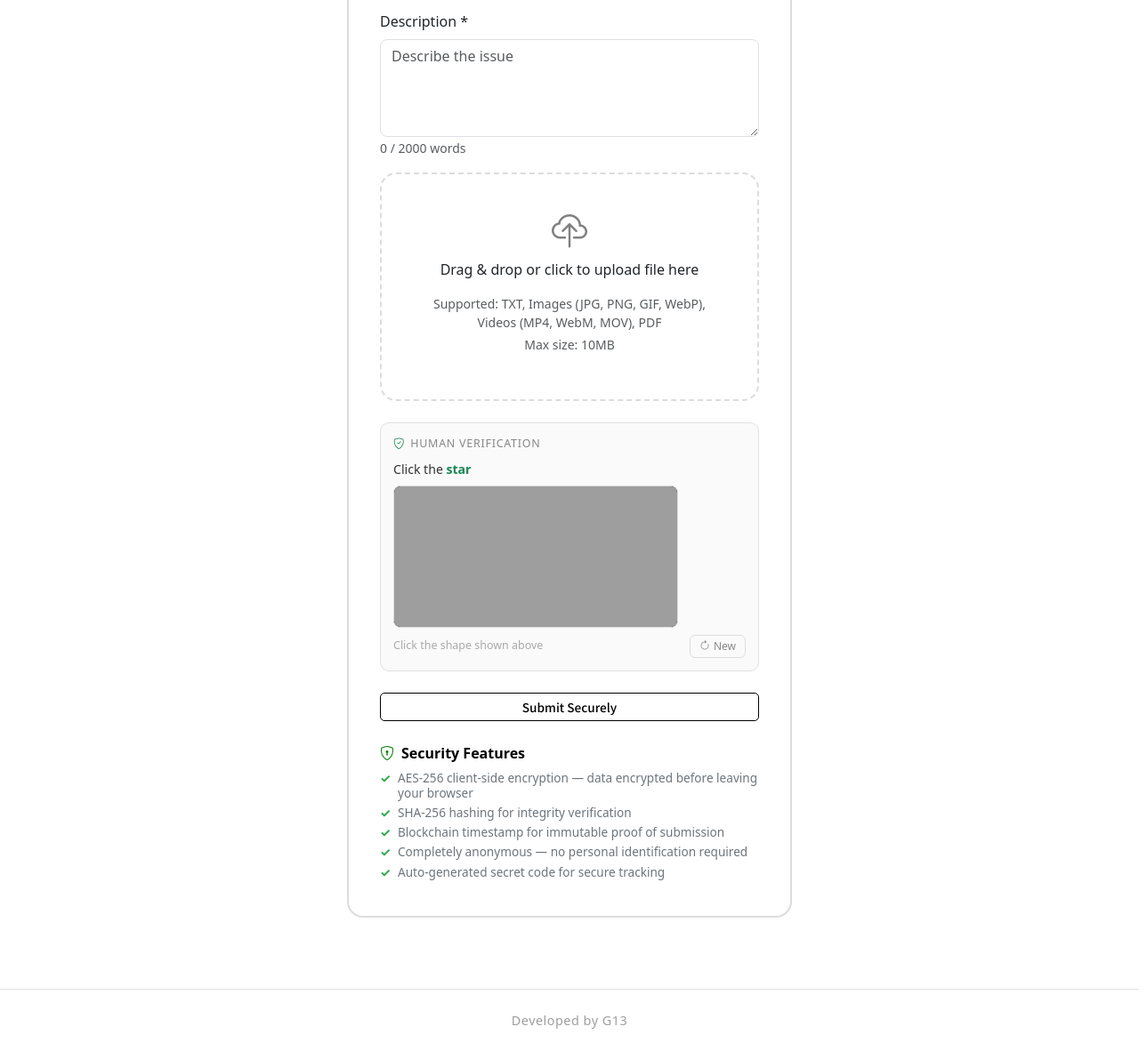
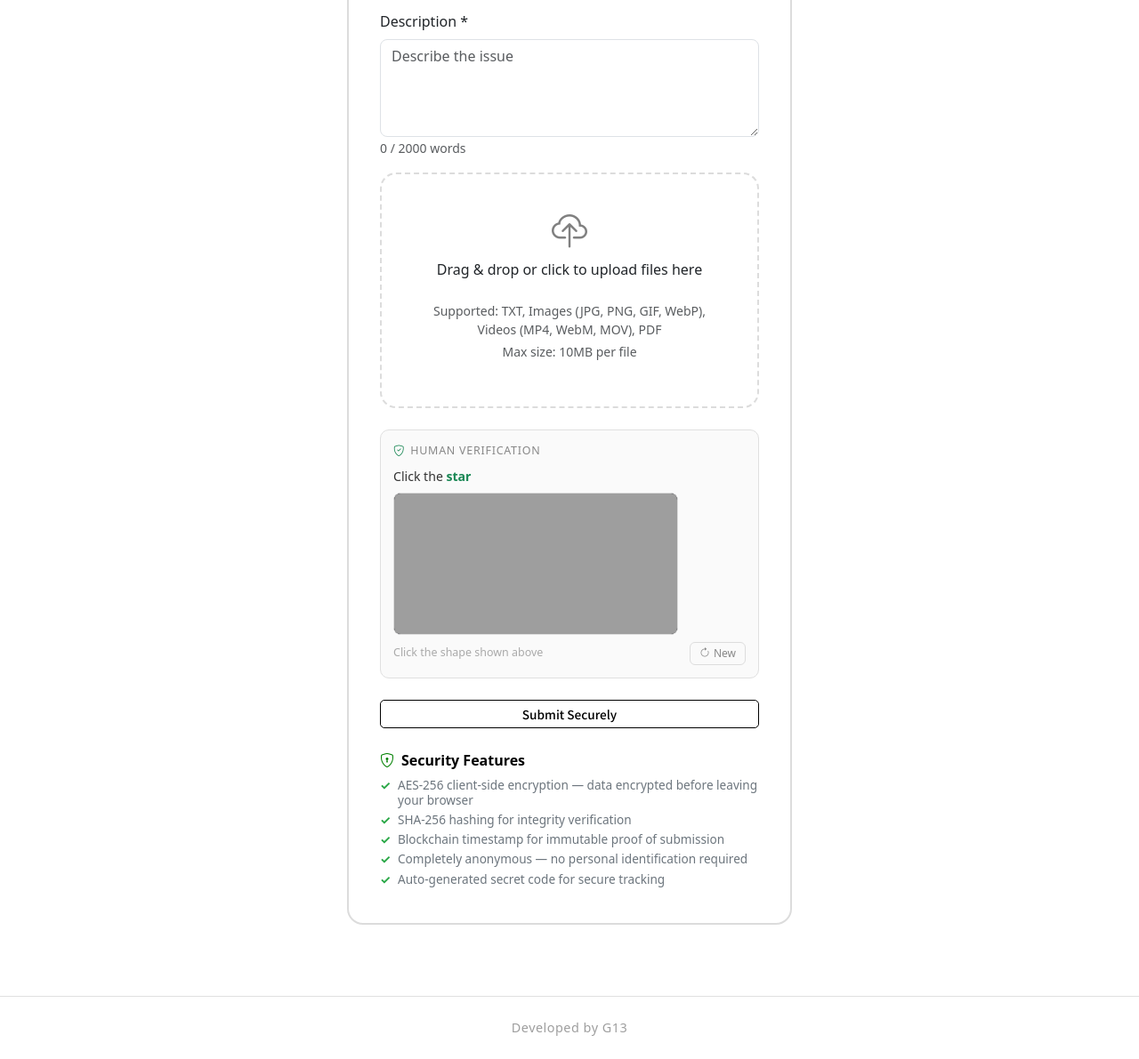
Before and after one commit to edwincgeorge/cipherdrop, a Flask app: page /submit in a window 1280 px wide. Shown: the part 423-1614 px from the top of the page at 89% size. Before the commit the page ends 1580 px from the top, so only its background shows below. Run offline with Flask 3, Linux system fonts and the light colour scheme; parts of the project's set-up code (start-up, migrations or seed data) failed here and were passed over; some libraries are stand-ins or nearby versions; some web fonts are replaced; grey boxes are pictures that could not be loaded.

Commit message:
Update submit-form.html

```diff
--- a/templates/submit-form.html
+++ b/templates/submit-form.html
@@ -119,6 +119,34 @@
         }
 
         .captcha-refresh-btn:hover { border-color: #198754; color: #198754; }
+
+        /* File tags */
+        .file-list {
+            margin-top: 8px;
+            display: flex;
+            flex-wrap: wrap;
+            gap: 6px;
+            justify-content: center;
+        }
+
+        .file-tag {
+            display: inline-flex;
+            align-items: center;
+            gap: 4px;
+            background: #e8f5e9;
+            border: 1px solid #c8e6c9;
+            border-radius: 20px;
+            padding: 3px 10px;
+            font-size: 0.75rem;
+            color: #2e7d32;
+            max-width: 200px;
+        }
+
+        .file-tag span {
+            overflow: hidden;
+            text-overflow: ellipsis;
+            white-space: nowrap;
+        }
     </style>
 </head>
 
@@ -154,7 +182,7 @@
 
             <form id="reportForm" enctype="multipart/form-data">
 
-                <!-- HONEYPOT: hidden from real users, bots fill it -->
+                <!-- HONEYPOT -->
                 <div style="position:absolute;left:-9999px;top:-9999px;opacity:0;height:0;overflow:hidden;" aria-hidden="true">
                     <input type="text" name="website" id="website" autocomplete="off" tabindex="-1">
                 </div>
@@ -189,13 +217,19 @@
 
                 <div class="dotted-form-box text-center" id="dropZone">
                     <i class="bi bi-cloud-upload fs-1" style="color: grey;"></i>
-                    <input type="file" id="fileInput" name="fileInput" hidden>
-                    <p class="mb-1">Drag & drop or click to upload file here</p>
-                    <p id="fileName" class="mt-2 small text-success"></p>
+
+                    <!-- multiple added -->
+                    <input type="file" id="fileInput" name="fileInput" multiple hidden>
+
+                    <p class="mb-1">Drag & drop or click to upload files here</p>
+
+                    <!-- selected file tags render here -->
+                    <div class="file-list" id="fileList"></div>
+
                     <p class="mt-3 mb-1 small text-muted">
                         Supported: TXT, Images (JPG, PNG, GIF, WebP), Videos (MP4, WebM, MOV), PDF
                     </p>
-                    <p class="small text-muted">Max size: 10MB</p>
+                    <p class="small text-muted">Max size: 10MB per file</p>
                 </div>
 
                 <!-- CAPTCHA -->
@@ -272,7 +306,6 @@
         const Captcha = (() => {
             let token    = null;
             let verified = false;
-
             const el = id => document.getElementById(id);
 
             function setStatus(msg, cls = "") {
@@ -286,7 +319,7 @@
                 el("captchaToken").value = "";
                 el("captchaX").value     = "";
                 el("captchaY").value     = "";
-                el("captchaImg").style.display    = "none";
+                el("captchaImg").style.display      = "none";
                 el("captchaSkeleton").style.display = "block";
                 el("captchaImgWrap").classList.remove("clicked");
                 el("captchaClickDot").style.display = "none";
@@ -295,10 +328,8 @@
                 try {
                     const res  = await fetch("/captcha/challenge");
                     const data = await res.json();
-
                     token = data.token;
                     el("captchaToken").value = data.token;
-
                     const img = el("captchaImg");
                     img.onload = () => {
                         el("captchaSkeleton").style.display = "none";
@@ -314,45 +345,75 @@
 
             function handleClick(e) {
                 if (verified) return;
-
                 const wrap   = el("captchaImgWrap");
                 const rect   = wrap.getBoundingClientRect();
-                const scaleX = 320 / rect.width;
-                const scaleY = 180 / rect.height;
-                const cx     = (e.clientX - rect.left) * scaleX;
-                const cy     = (e.clientY - rect.top)  * scaleY;
-
-                const dot = el("captchaClickDot");
+                const cx     = (e.clientX - rect.left) * (320 / rect.width);
+                const cy     = (e.clientY - rect.top)  * (180 / rect.height);
+                const dot    = el("captchaClickDot");
                 dot.style.left    = `${e.clientX - rect.left}px`;
                 dot.style.top     = `${e.clientY - rect.top}px`;
                 dot.style.display = "block";
-
                 wrap.classList.add("clicked");
-
-                // Store coords — real validation happens server-side on submit
                 verified = true;
                 el("captchaX").value = cx;
                 el("captchaY").value = cy;
                 setStatus("✓ Click recorded — submit when ready", "ok");
             }
 
-            // Expose public API
             return { load, handleClick, isVerified: () => verified };
         })();
 
-        // ── WIRE UP EVENTS (outside the module, after DOM is ready) ──────
+        // ── WIRE UP EVENTS ────────────────────────────────────────────────
         document.addEventListener("DOMContentLoaded", function () {
 
-            // Load CAPTCHA image on page ready
             Captcha.load();
 
-            // CAPTCHA image click
             document.getElementById("captchaImgWrap")
                 .addEventListener("click", Captcha.handleClick);
-
-            // Refresh button
             document.getElementById("captchaRefreshBtn")
                 .addEventListener("click", Captcha.load);
+
+            // ── FILE INPUT / DROP ZONE ────────────────────────────────────
+            const dropZone  = document.getElementById("dropZone");
+            const fileInput = document.getElementById("fileInput");
+            const fileList  = document.getElementById("fileList");
+
+            dropZone.addEventListener("click", () => fileInput.click());
+
+            fileInput.addEventListener("change", () => renderFileTags(fileInput.files));
+
+            dropZone.addEventListener("dragover", e => {
+                e.preventDefault();
+                dropZone.style.borderColor = "#198754";
+            });
+            dropZone.addEventListener("dragleave", () => {
+                dropZone.style.borderColor = "";
+            });
+            dropZone.addEventListener("drop", e => {
+                e.preventDefault();
+                dropZone.style.borderColor = "";
+                fileInput.files = e.dataTransfer.files;
+                renderFileTags(e.dataTransfer.files);
+            });
+
+            function getFileIcon(name) {
+                const ext = name.split(".").pop().toLowerCase();
+                if (["jpg","jpeg","png","gif","webp"].includes(ext)) return "bi-image";
+                if (["mp4","webm","mov"].includes(ext))              return "bi-camera-video";
+                if (ext === "pdf")                                    return "bi-file-earmark-pdf";
+                return "bi-file-earmark";
+            }
+
+            function renderFileTags(files) {
+                fileList.innerHTML = "";
+                if (!files || files.length === 0) return;
+                Array.from(files).forEach(f => {
+                    const tag = document.createElement("div");
+                    tag.className = "file-tag";
+                    tag.innerHTML = `<i class="bi ${getFileIcon(f.name)}"></i><span title="${f.name}">${f.name}</span>`;
+                    fileList.appendChild(tag);
+                });
+            }
 
             // ── FORM SUBMIT ───────────────────────────────────────────────
             const form = document.getElementById("reportForm");
@@ -361,13 +422,10 @@
             form.addEventListener("submit", function (e) {
                 e.preventDefault();
 
-                // 1. Honeypot check
-                if (document.getElementById("website").value) {
-                    // Silent drop — bots don't know they failed
-                    return;
-                }
+                // 1. Honeypot
+                if (document.getElementById("website").value) return;
 
-                // 2. CAPTCHA check
+                // 2. CAPTCHA
                 if (!Captcha.isVerified()) {
                     const s = document.getElementById("captchaStatus");
                     s.textContent = "⚠ Please complete the CAPTCHA first";
@@ -389,7 +447,7 @@
                         new bootstrap.Modal(document.getElementById("tracking-key")).show();
                     } else {
                         alert(data.error || "Submission failed. Please try again.");
-                        Captcha.load(); // reset CAPTCHA on failure
+                        Captcha.load();
                     }
                 })
                 .catch(err => console.error("Submit error:", err));
```
